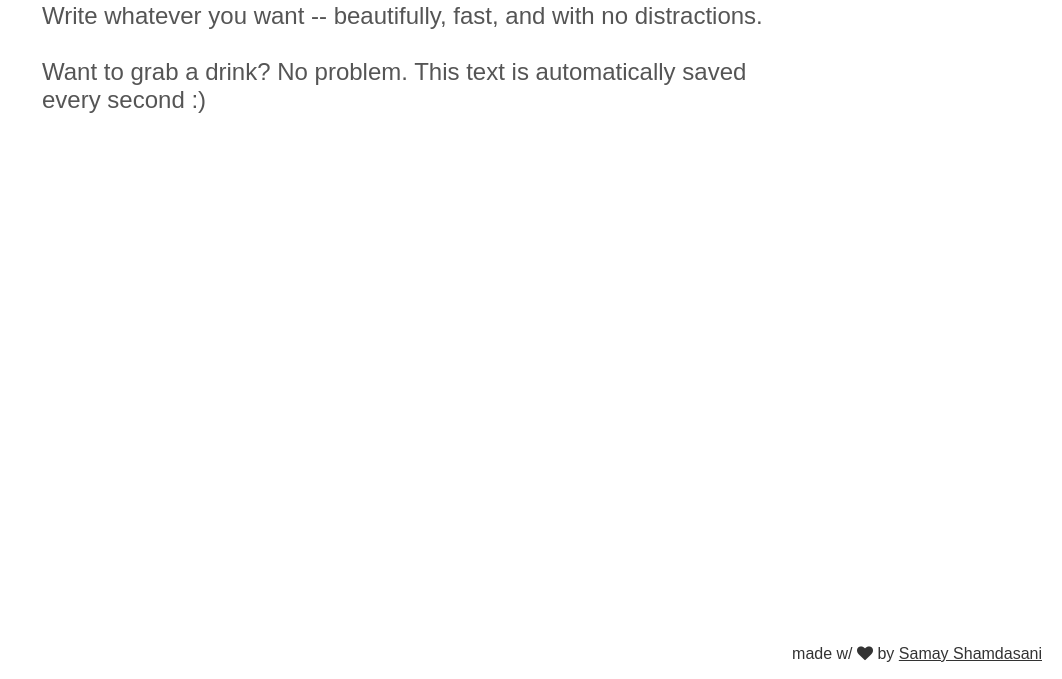
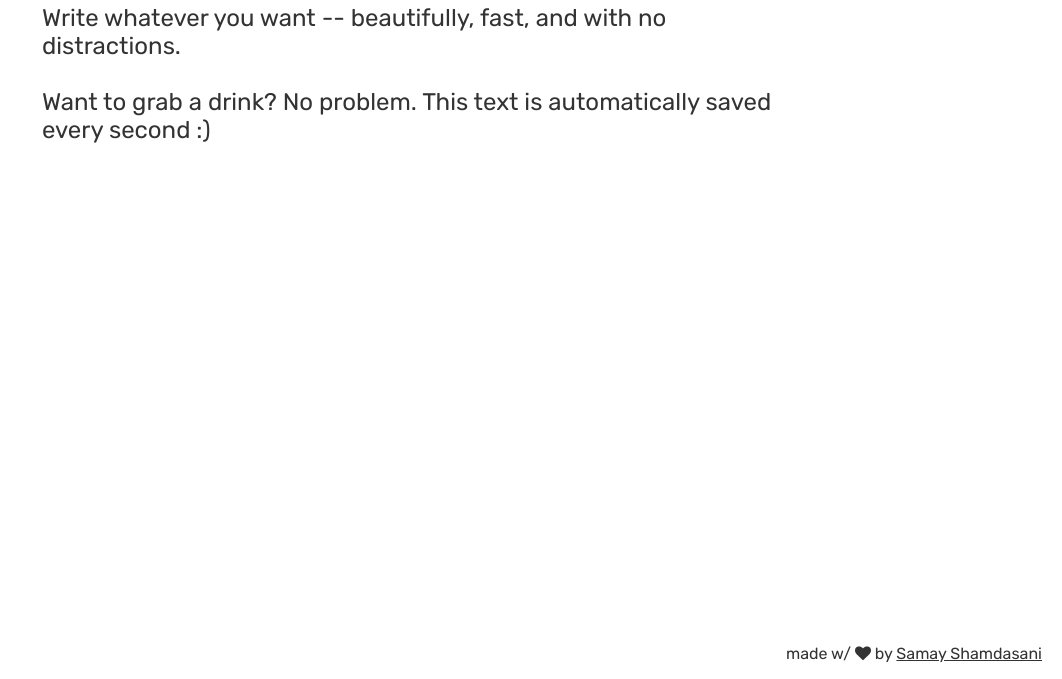
Before and after one commit to shamdasani/write, a plain HTML site: page index.html in a window 1280 px wide. Shown: the part 121-800 px from the top of the page, without its empty margins (218-1280 px from the left). Drawn offline with Linux system fonts and the light colour scheme; a web font is replaced by a local one.

Commit message:
font change

```diff
--- a/style.css
+++ b/style.css
@@ -1,11 +1,8 @@
-html {
-  font-family: 'Helevetica', sans-serif;
-
-}
+@import 'https://fonts.googleapis.com/css?family=Rubik';
 
 body {
-  color: #555;
-  font-family: 'Helevetica', sans-serif;
+  color: #333;
+  font-family: 'Rubik','Helevetica', sans-serif;
   font-weight: 200;
 }
 
```
